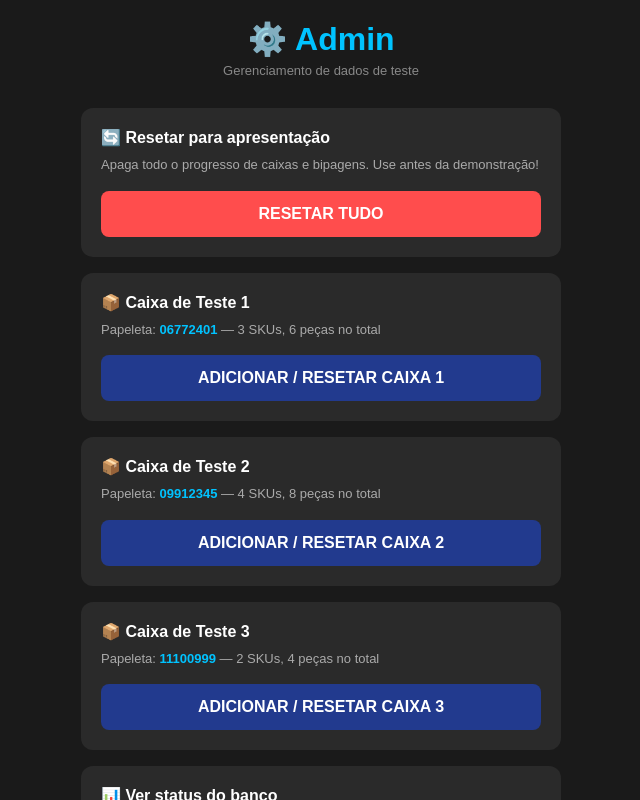
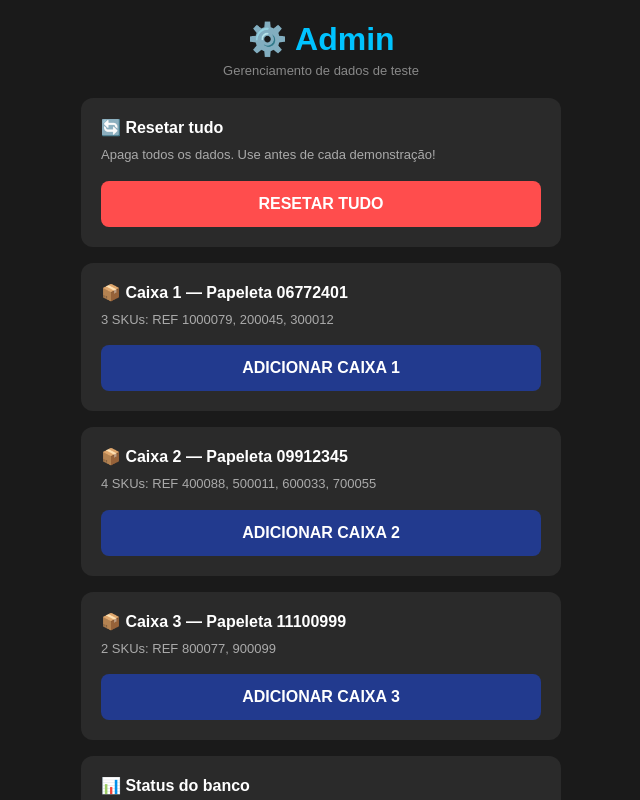
Before and after one commit to Schmittcode/processo-picking, a Next.js app: page /admin in a window 1280 px wide. Shown: the whole page, without its empty margins (319-959 px from the left). Built offline with nearby package versions, Linux system fonts and the light colour scheme.

Commit message:
fix admin botoes

```diff
--- a/app/admin/page.js
+++ b/app/admin/page.js
@@ -5,16 +5,16 @@ export default function AdminPage() {
   const [msg, setMsg] = useState('');
   const [loading, setLoading] = useState(false);
 
-  async function chamar(url, body = null) {
+  async function chamar(url, method = 'GET', body = null) {
     setLoading(true);
-    setMsg('');
+    setMsg('Processando...');
     try {
-      const res = await fetch(url, {
-        method: body ? 'POST' : 'GET',
-        headers: { 'Content-Type': 'application/json' },
-        body: body ? JSON.stringify(body) : null
-      });
-      const data = await res.json();
+      const opts = { method, headers: { 'Content-Type': 'application/json' } };
+      if (body) opts.body = JSON.stringify(body);
+      const res = await fetch(url, opts);
+      const text = await res.text();
+      let data;
+      try { data = JSON.parse(text); } catch { data = { message: text }; }
       setMsg(data.message || data.error || JSON.stringify(data));
     } catch (e) {
       setMsg('Erro: ' + e.message);
@@ -25,72 +25,63 @@ export default function AdminPage() {
   return (
     <div style={{ backgroundColor: '#1a1a1a', minHeight: '100vh', padding: 20, fontFamily: 'sans-serif' }}>
       <div style={{ maxWidth: 480, margin: '0 auto' }}>
-
         <h1 style={{ color: '#00c3ff', textAlign: 'center', marginBottom: 5 }}>⚙️ Admin</h1>
-        <p style={{ color: '#888', textAlign: 'center', fontSize: 13, marginBottom: 30 }}>Gerenciamento de dados de teste</p>
+        <p style={{ color: '#888', textAlign: 'center', fontSize: 13, marginBottom: 20 }}>Gerenciamento de dados de teste</p>
 
         {msg && (
-          <div style={{ backgroundColor: '#00c300', color: 'white', padding: 15, borderRadius: 10, marginBottom: 20, textAlign: 'center', fontWeight: 'bold' }}>
+          <div style={{ backgroundColor: msg.includes('Erro') ? '#cc0000' : '#00875a', color: 'white', padding: 15, borderRadius: 10, marginBottom: 20, textAlign: 'center', fontWeight: 'bold', whiteSpace: 'pre-line' }}>
             {msg}
           </div>
         )}
 
-        {/* RESET */}
         <div style={card}>
-          <h2 style={cardTitle}>🔄 Resetar para apresentação</h2>
-          <p style={cardDesc}>Apaga todo o progresso de caixas e bipagens. Use antes da demonstração!</p>
+          <h2 style={cardTitle}>🔄 Resetar tudo</h2>
+          <p style={cardDesc}>Apaga todos os dados. Use antes de cada demonstração!</p>
           <button style={{...btn, backgroundColor:'#ff4d4d'}} disabled={loading}
-            onClick={() => chamar('/api/admin/reset')}>
-            RESETAR TUDO
+            onClick={() => chamar('/api/admin/reset', 'GET')}>
+            {loading ? 'AGUARDE...' : 'RESETAR TUDO'}
           </button>
         </div>
 
-        {/* CAIXA 1 */}
         <div style={card}>
-          <h2 style={cardTitle}>📦 Caixa de Teste 1</h2>
-          <p style={cardDesc}>Papeleta: <strong style={{color:'#00c3ff'}}>06772401</strong> — 3 SKUs, 6 peças no total</p>
+          <h2 style={cardTitle}>📦 Caixa 1 — Papeleta 06772401</h2>
+          <p style={cardDesc}>3 SKUs: REF 1000079, 200045, 300012</p>
           <button style={{...btn, backgroundColor:'#223a8e'}} disabled={loading}
-            onClick={() => chamar('/api/admin/add-caixa', { numero: 1 })}>
-            ADICIONAR / RESETAR CAIXA 1
+            onClick={() => chamar('/api/admin/add-caixa', 'POST', { numero: 1 })}>
+            {loading ? 'AGUARDE...' : 'ADICIONAR CAIXA 1'}
           </button>
         </div>
 
-        {/* CAIXA 2 */}
         <div style={card}>
-          <h2 style={cardTitle}>📦 Caixa de Teste 2</h2>
-          <p style={cardDesc}>Papeleta: <strong style={{color:'#00c3ff'}}>09912345</strong> — 4 SKUs, 8 peças no total</p>
+          <h2 style={cardTitle}>📦 Caixa 2 — Papeleta 09912345</h2>
+          <p style={cardDesc}>4 SKUs: REF 400088, 500011, 600033, 700055</p>
           <button style={{...btn, backgroundColor:'#223a8e'}} disabled={loading}
-            onClick={() => chamar('/api/admin/add-caixa', { numero: 2 })}>
-            ADICIONAR / RESETAR CAIXA 2
+            onClick={() => chamar('/api/admin/add-caixa', 'POST', { numero: 2 })}>
+            {loading ? 'AGUARDE...' : 'ADICIONAR CAIXA 2'}
           </button>
         </div>
 
-        {/* CAIXA 3 */}
         <div style={card}>
-          <h2 style={cardTitle}>📦 Caixa de Teste 3</h2>
-          <p style={cardDesc}>Papeleta: <strong style={{color:'#00c3ff'}}>11100999</strong> — 2 SKUs, 4 peças no total</p>
+          <h2 style={cardTitle}>📦 Caixa 3 — Papeleta 11100999</h2>
+          <p style={cardDesc}>2 SKUs: REF 800077, 900099</p>
           <button style={{...btn, backgroundColor:'#223a8e'}} disabled={loading}
-            onClick={() => chamar('/api/admin/add-caixa', { numero: 3 })}>
-            ADICIONAR / RESETAR CAIXA 3
+            onClick={() => chamar('/api/admin/add-caixa', 'POST', { numero: 3 })}>
+            {loading ? 'AGUARDE...' : 'ADICIONAR CAIXA 3'}
           </button>
         </div>
 
-        {/* VER STATUS */}
         <div style={card}>
-          <h2 style={cardTitle}>📊 Ver status do banco</h2>
+          <h2 style={cardTitle}>📊 Status do banco</h2>
           <p style={cardDesc}>Mostra quantas caixas e bipagens existem</p>
           <button style={{...btn, backgroundColor:'#00875a'}} disabled={loading}
-            onClick={() => chamar('/api/admin/status')}>
-            VER STATUS
+            onClick={() => chamar('/api/admin/status', 'GET')}>
+            {loading ? 'AGUARDE...' : 'VER STATUS'}
           </button>
         </div>
 
         <div style={{ textAlign: 'center', marginTop: 20 }}>
           <a href="/" style={{ color: '#00c3ff', textDecoration: 'none', fontSize: 14 }}>← Voltar ao App</a>
         </div>
-
-        {loading && <p style={{ color: '#888', textAlign: 'center', marginTop: 20 }}>Processando...</p>}
-
       </div>
     </div>
   );
```
